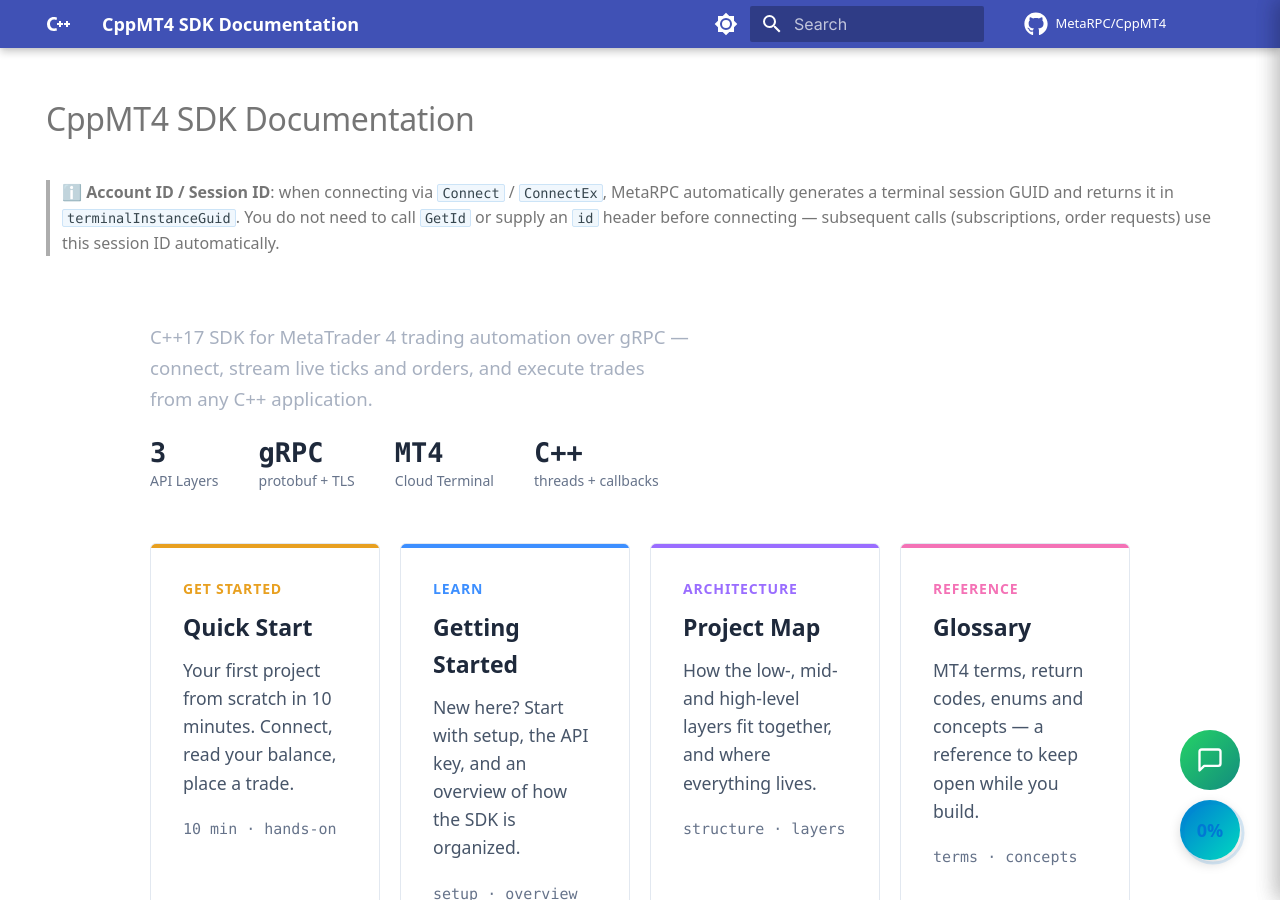
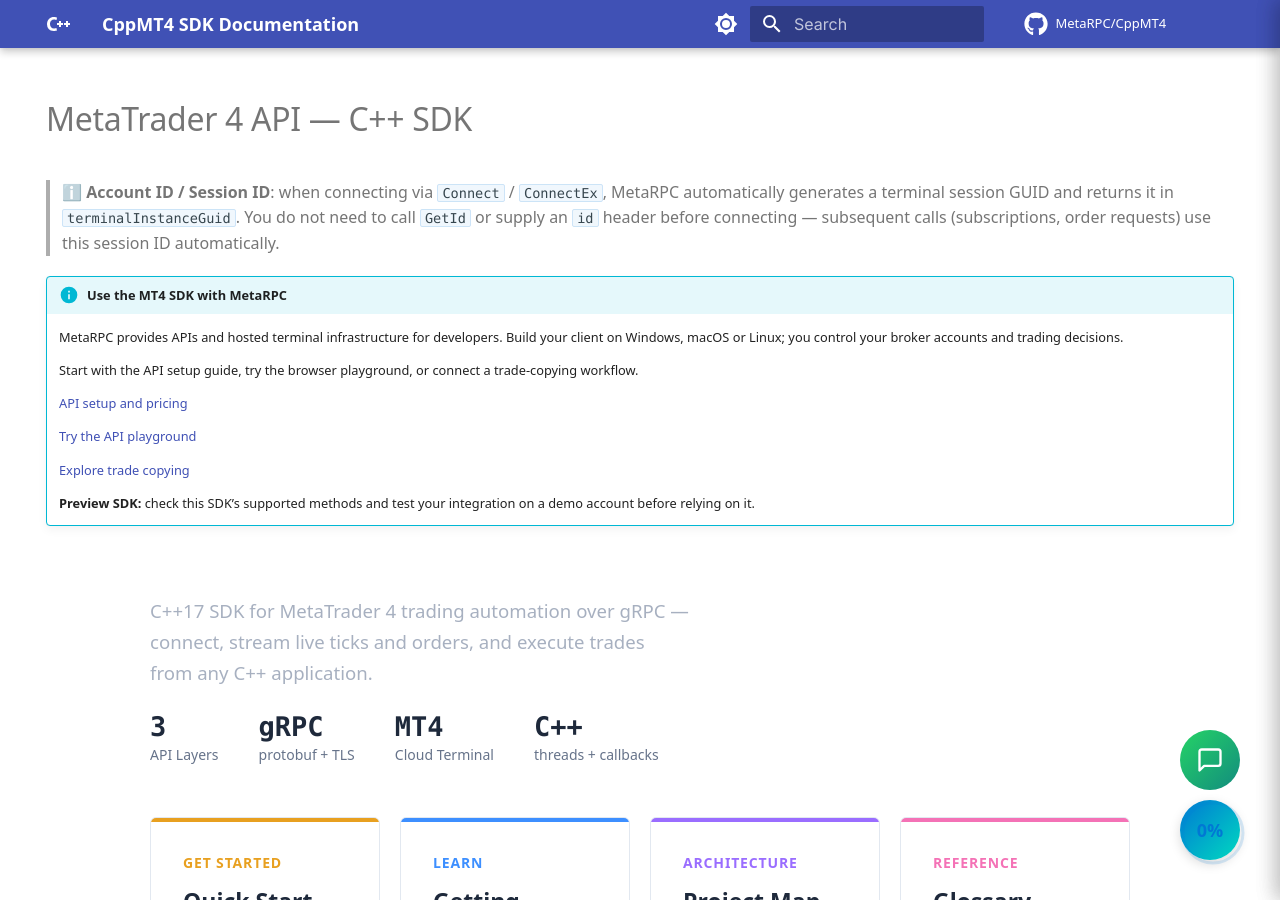
Before and after one commit to MetaRPC/CppMT4, an MkDocs documentation site: the page built from docs/index.md, in a window 1280 px wide and 900 px high. Built offline with MkDocs 1.6.1 and Material for MkDocs 9.7.7, drawn with Linux system fonts in a browser that asks for light colours; comment, search, counter and statistics services are not loaded.

Commit message:
docs: connect SDK discovery to API setup and copier workflows

```diff
--- a/docs/index.md
+++ b/docs/index.md
@@ -1,13 +1,28 @@
 ---
+title: "MetaTrader 4 API — C++ SDK"
 description: "MetaRPC CppMT4 — C++17 SDK for MetaTrader 4 trading automation over gRPC. Connect, stream live ticks and orders, and execute trades from any C++ application."
 hide:
   - navigation
   - toc
 ---
 
-# CppMT4 SDK Documentation
+# MetaTrader 4 API — C++ SDK
 
 > ℹ️ **Account ID / Session ID**: when connecting via `Connect` / `ConnectEx`, MetaRPC automatically generates a terminal session GUID and returns it in `terminalInstanceGuid`. You do not need to call `GetId` or supply an `id` header before connecting — subsequent calls (subscriptions, order requests) use this session ID automatically.
+
+!!! info "Use the MT4 SDK with MetaRPC"
+
+    MetaRPC provides APIs and hosted terminal infrastructure for developers. Build your client on Windows, macOS or Linux; you control your broker accounts and trading decisions.
+
+    Start with the API setup guide, try the browser playground, or connect a trade-copying workflow.
+
+    [API setup and pricing](https://mrpc.pro/start/api?lang=en&utm_source=github&utm_medium=referral&utm_campaign=api_sdk_discovery&utm_content=cppmt4_setup)
+
+    [Try the API playground](https://mrpc.pro/api?lang=en&utm_source=github&utm_medium=referral&utm_campaign=api_sdk_discovery&utm_content=cppmt4_playground#live-code)
+
+    [Explore trade copying](https://mrpc.pro/start/copier?lang=en&utm_source=github&utm_medium=referral&utm_campaign=api_sdk_discovery&utm_content=cppmt4_copier)
+
+    **Preview SDK:** check this SDK’s supported methods and test your integration on a demo account before relying on it.
 
 <div class="hx-wrap" markdown="0">
 
```
